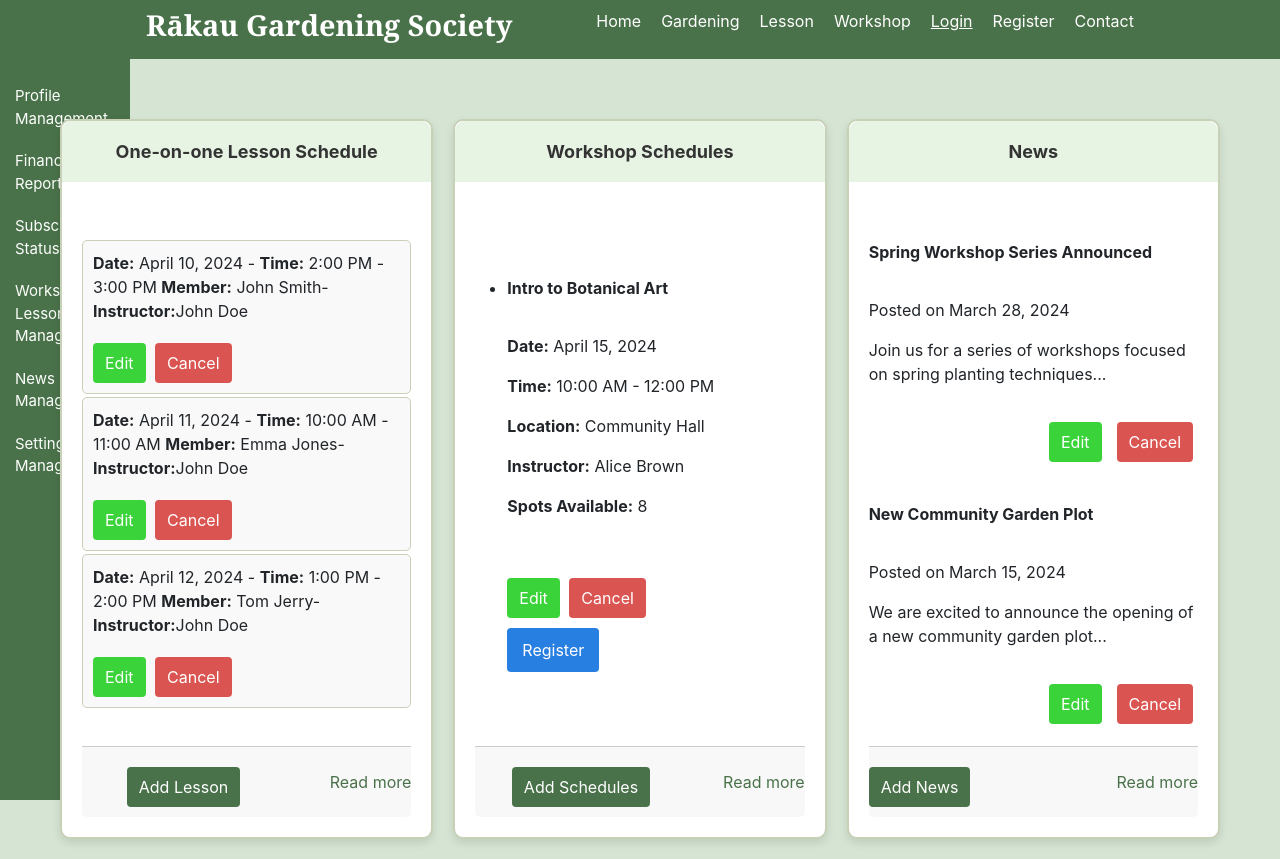
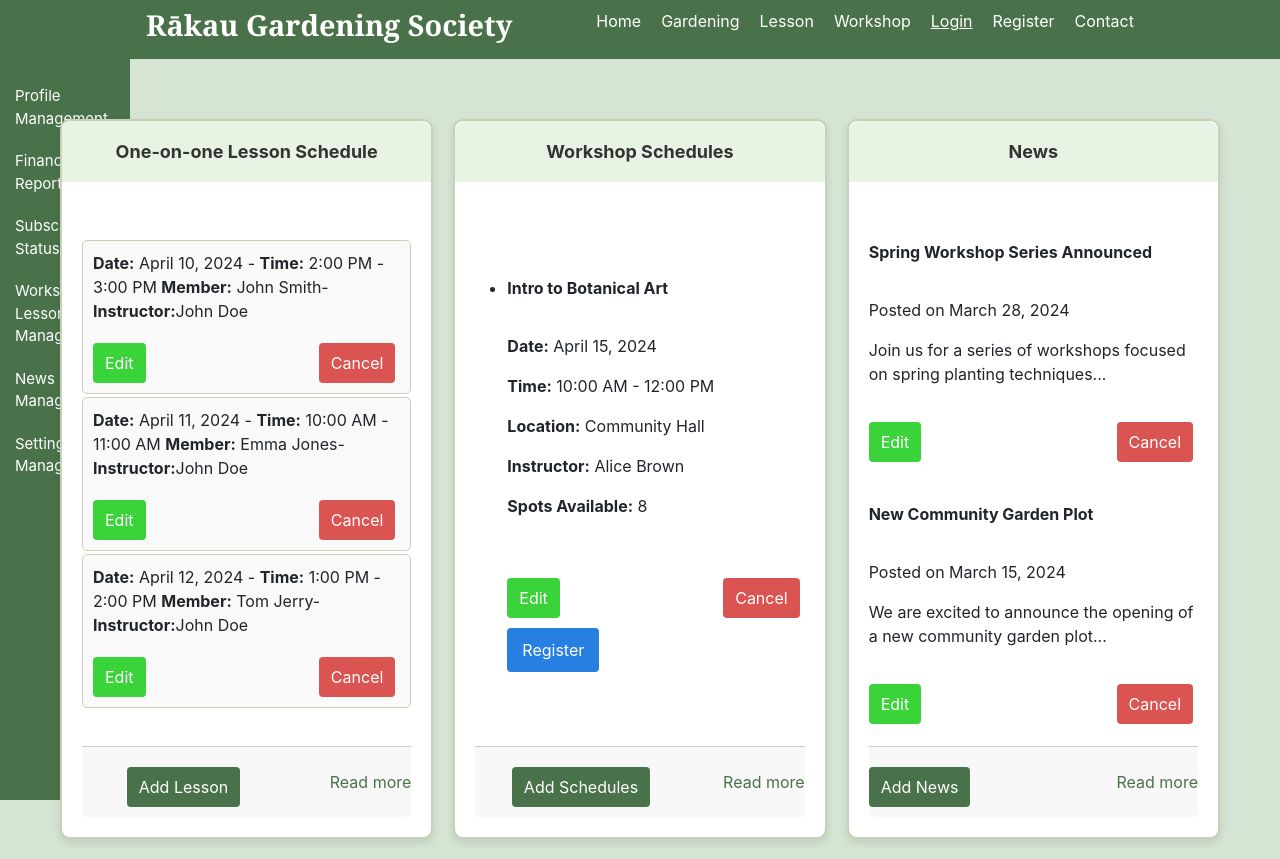
Before and after one commit to AnnieDJ/GardenClass, a Flask app: page /manager/dashboard in a window 1280 px wide. Run offline with Flask 3, Linux system fonts and the light colour scheme; the visitor is signed in with stand-in values (Sample User, id 1).

Commit message:
modify buttons of instructor and manager dashboard
modify buttons of instructor and manager dashboard

```diff
--- a/app/templates/instructor/instructordashboard.html
+++ b/app/templates/instructor/instructordashboard.html
@@ -96,11 +96,13 @@
   }
 
   .edit-lesson {
-    background-color: #3ad33a; /* Green background for edit buttons */
+    background-color: #3ad33a;
+    order:-1;/* Green background for edit buttons */
   }
 
   .cancel-lesson {
-    background-color: #da5551; /* Red background for cancel buttons */
+    background-color: #da5551;
+    margin-left: auto;/* Red background for cancel buttons */
   }
 
   /* ...other styles... */
--- a/app/templates/manager/managerdashboard.html
+++ b/app/templates/manager/managerdashboard.html
@@ -175,6 +175,24 @@
       margin-right: 26px; /* Make the button take the full container width */
     }
 
+    .lesson-actions, .news-actions {
+      display: flex;
+      width: 100%; /* 确保容器宽度为100% */
+      justify-content: space-between; /* 在两个按钮之间提供空间 */
+  }
+
+  .edit-lesson {
+      order: -1; /* 确保编辑按钮总是在左侧 */
+  }
+
+  .cancel-lesson {
+      margin-left: auto; /* 将取消按钮推到右侧 */
+  }
+
+
+
+
+
     /* ...other styles... */
 
     @media (max-width: 768px) {
```
Lines whose indentation alone changed are shown as unchanged.
